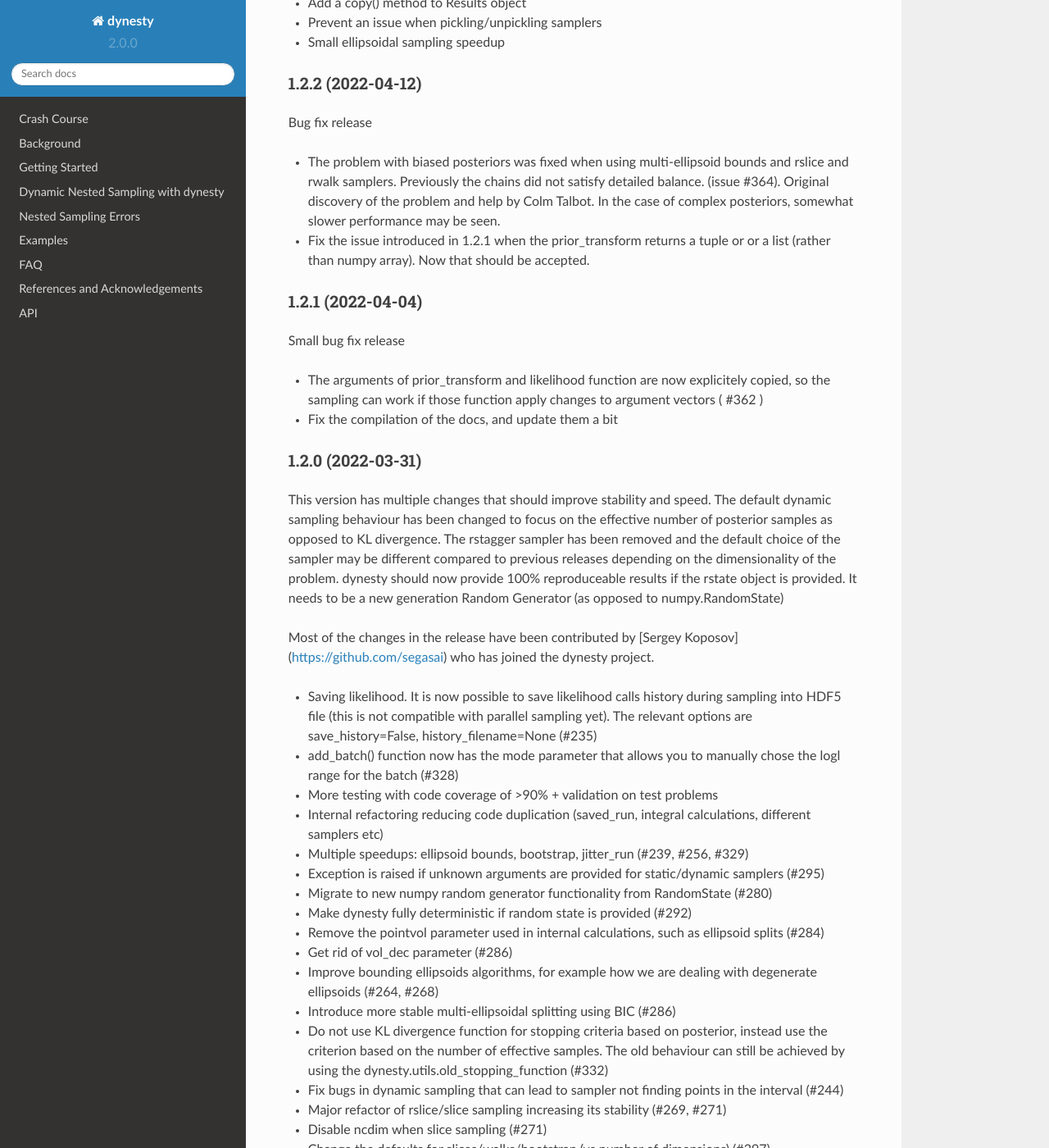
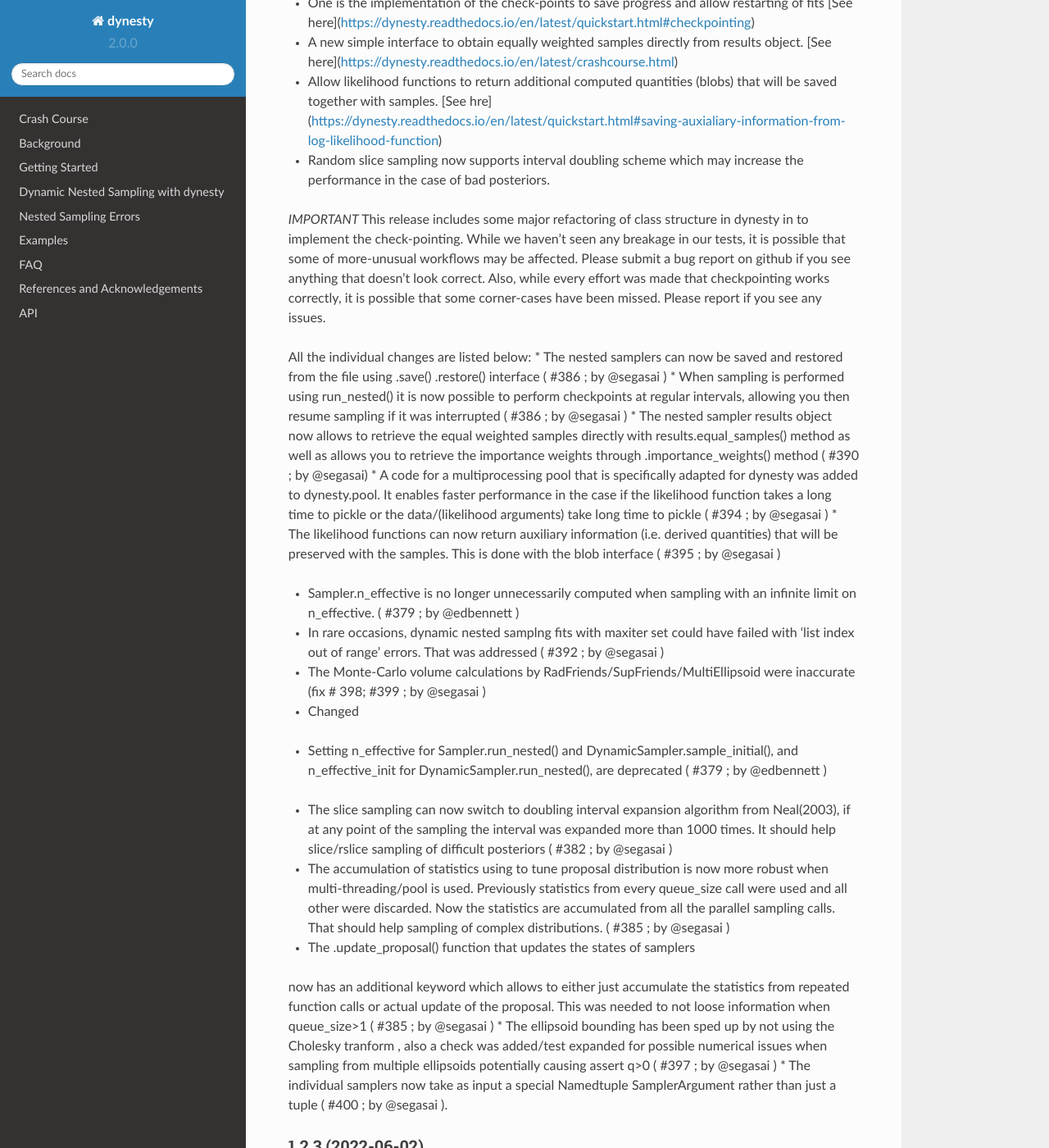
Before and after one commit to joshspeagle/dynesty, a Sphinx documentation site: the page built from docs/source/index.rst, in a window 1280 px wide and 1400 px high, scrolled down 2594 px. Shown: the whole window at 82% size. Built offline with Sphinx 7.4.7 and the Read the Docs theme 2.0.0, drawn with Linux system fonts in a browser that asks for light colours; the version number is read from the project's files by our own code; some of the changed text lies outside the part shown.

Commit message:
update the changelog in the docs in preparation for the release add Ed Bennett to contributors

```diff
--- a/docs/source/index.rst
+++ b/docs/source/index.rst
@@ -97,6 +97,40 @@ Changelog
 
 .. image:: ../images/logo.gif
     :align: center
+
+2.0.0 (2022-10-06)
+------------------
+This is a major release with several significant improvements by Sergey Koposov
+
+* One is the implementation of the check-points to save progress and allow restarting of fits [See here](https://dynesty.readthedocs.io/en/latest/quickstart.html#checkpointing)
+* A new simple interface to obtain equally weighted samples directly from results object. [See here](https://dynesty.readthedocs.io/en/latest/crashcourse.html)
+* Allow likelihood functions to return additional computed quantities (blobs) that will be saved together with samples. [See hre](https://dynesty.readthedocs.io/en/latest/quickstart.html#saving-auxialiary-information-from-log-likelihood-function)
+* Random slice sampling now supports interval doubling scheme which may increase the performance in the case of bad posteriors.
+
+*IMPORTANT* This release includes some major refactoring of class structure in dynesty in to implement the check-pointing. While we haven't seen any breakage in our tests, it is possible that some of more-unusual workflows may be affected. Please submit a bug report on github if you see anything that doesn't look correct. Also, while every effort was made that checkpointing works correctly, it is possible that some corner-cases have been missed. Please report if you see any issues.
+
+All the individual changes are listed below:
+* The nested samplers can now be saved and restored from the file using .save()
+.restore() interface ( #386 ; by @segasai )
+* When sampling is performed using run_nested() it is now possible to perform checkpoints at regular intervals, allowing you then resume sampling if it was interrupted ( #386 ; by @segasai )
+* The nested sampler results object now allows to retrieve the equal weighted samples directly with results.equal_samples() method as well as allows you to retrieve the importance weights through .importance_weights() method ( #390 ; by @segasai)
+* A code for a multiprocessing pool that is specifically adapted for dynesty was added to dynesty.pool. It enables faster performance in the case if the likelihood function takes a long time to pickle or the data/(likelihood arguments) take long time to pickle ( #394 ; by @segasai )
+* The likelihood functions can now return auxiliary information (i.e. derived quantities) that will be preserved with the samples. This is done with the blob interface ( #395 ; by @segasai )
+
+* Sampler.n_effective is no longer unnecessarily computed when sampling with
+  an infinite limit on n_effective. ( #379 ; by @edbennett )
+* In rare occasions, dynamic nested samplng fits with maxiter set could have failed with 'list index out of range' errors. That was addressed ( #392 ; by @segasai )
+* The Monte-Carlo volume calculations by RadFriends/SupFriends/MultiEllipsoid were inaccurate (fix # 398; #399 ; by @segasai )
+
+* Changed
+- Setting n_effective for Sampler.run_nested() and DynamicSampler.sample_initial(), and n_effective_init for DynamicSampler.run_nested(), are deprecated ( #379 ; by @edbennett )
+* The slice sampling can now switch to doubling interval expansion algorithm from Neal(2003), if at any point of the sampling the interval was expanded more than 1000 times. It should help slice/rslice sampling of difficult posteriors ( #382 ; by @segasai )
+* The accumulation of statistics using to tune proposal distribution is now more robust when multi-threading/pool is used. Previously statistics from every queue_size call were used and all other were discarded. Now the statistics are accumulated from all the parallel sampling calls. That should help sampling of complex distributions. ( #385 ; by @segasai )
+* The .update_proposal() function that updates the states of samplers
+now has an additional keyword which allows to either just accumulate the statistics from repeated function calls or actual update of the proposal. This was needed to not loose information when queue_size>1 ( #385 ; by @segasai )
+* The ellipsoid bounding has been sped up by not using the Cholesky tranform , also a check was added/test expanded for possible numerical issues when sampling from multiple ellipsoids potentially causing assert q>0 ( #397 ; by @segasai )
+* The individual samplers now take as input a special Namedtuple SamplerArgument rather than just a tuple ( #400 ; by @segasai ).
+
 
 1.2.3 (2022-06-02)
 ------------------
```
Also changed, not shown: AUTHORS.md (+1 -0 lines), CHANGELOG.md (line endings or trailing spaces).
